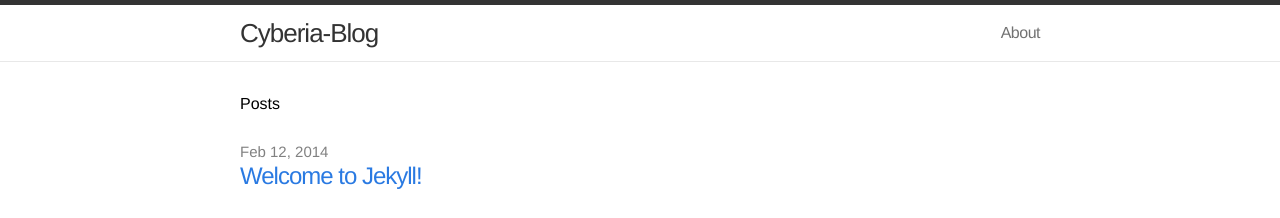
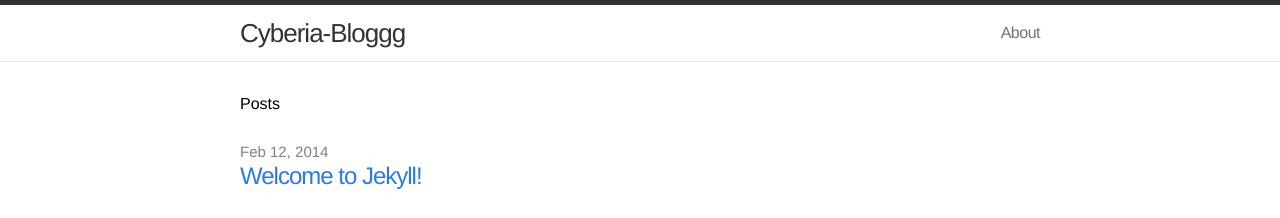
Before and after one commit to reflectionsfromcyberia/reflectionsfromcyberia.github.io, a Jekyll site: the page built from index.html, in a window 1280 px wide. Shown: the top 218 px of the page. Built offline with Jekyll 4.4.1, drawn with Linux system fonts in a browser that asks for light colours; Markdown is read by kramdown in place of the engine named in the settings.

Commit message:
Update _config.yml

```diff
--- a/_config.yml
+++ b/_config.yml
@@ -1,4 +1,4 @@
-name: Cyberia-Blog
+name: Cyberia-Bloggg
 markdown: redcarpet
 pygments: true
 description: "Notizen für eine Kritik der politischen Technologie"
```
